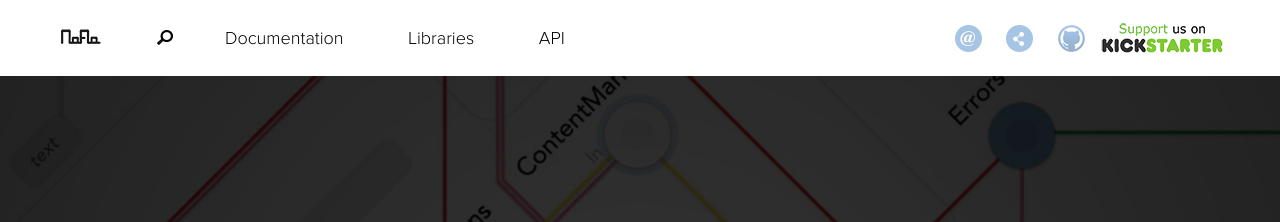
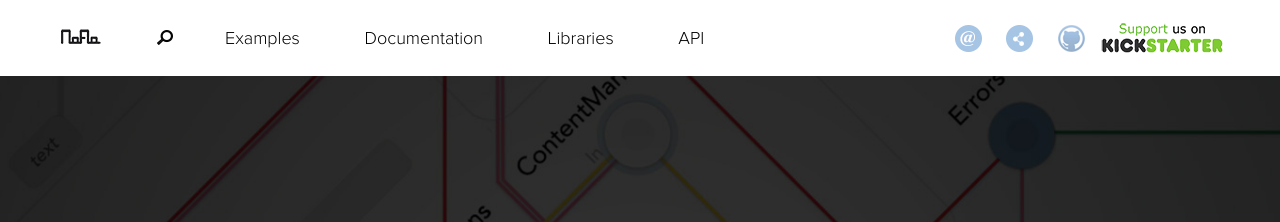
Before and after one commit to noflo/noflo.github.io, a Jekyll site: the page built from index.html, in a window 1280 px wide. Shown: the top 222 px of the page. Built offline with Jekyll 4.4.1, drawn with Linux system fonts in a browser that asks for light colours; nearby versions of some CDN libraries; Markdown is read by kramdown in place of the engine named in the settings.

Commit message:
Add the examples page to navigation

```diff
--- a/_includes/footer.html
+++ b/_includes/footer.html
@@ -9,9 +9,7 @@
   <nav class="mobile-nav">
     <ul class="nav">
       <li><h3>Site</h3></li>
-      <!--
-      <li><a href="{{ site.baseurl }}/demo/"{% if page.categories contains 'demo' %} class="active"{% endif %}>Demos</a></li>
-      -->
+      <li><a href="{{ site.baseurl }}/example/"{% if page.categories contains 'example' %} class="active"{% endif %}>Examples</a></li>
       <li><a href="{{ site.baseurl }}/documentation/"{% if page.categories contains 'documentation' %} class="active"{% endif %}>Documentation</a></li>
       <li class="last"><a href="{{ site.baseurl }}/library/"{% if page.categories contains 'library' or page.categories contains 'component' %} class="active"{% endif %}>Libraries</a></li>
       <li><a href="{{ site.baseurl }}/api/NoFlo.html"{% if page.categories contains 'api' %} class="active"{% endif %}>API</a></li>
--- a/_includes/header.html
+++ b/_includes/header.html
@@ -9,9 +9,7 @@
         </div>
         <nav class="main-nav">
           <ul class="nav">
-            <!--
-            <li><a href="{{ site.baseurl }}/demo/"{% if page.categories contains 'demo' %} class="active"{% endif %}>Demos</a></li>
-            -->
+            <li><a href="{{ site.baseurl }}/example/"{% if page.categories contains 'example' %} class="active"{% endif %}>Examples</a></li>
             <li><a href="{{ site.baseurl }}/documentation/"{% if page.categories contains 'documentation' %} class="active"{% endif %}>Documentation</a></li>
             <li class="last"><a href="{{ site.baseurl }}/library/"{% if page.categories contains 'library' or page.categories contains 'component' %} class="active"{% endif %}>Libraries</a></li>
             <li><a href="{{ site.baseurl }}/api/NoFlo.html"{% if page.categories contains 'api' %} class="active"{% endif %}>API</a></li>
```
